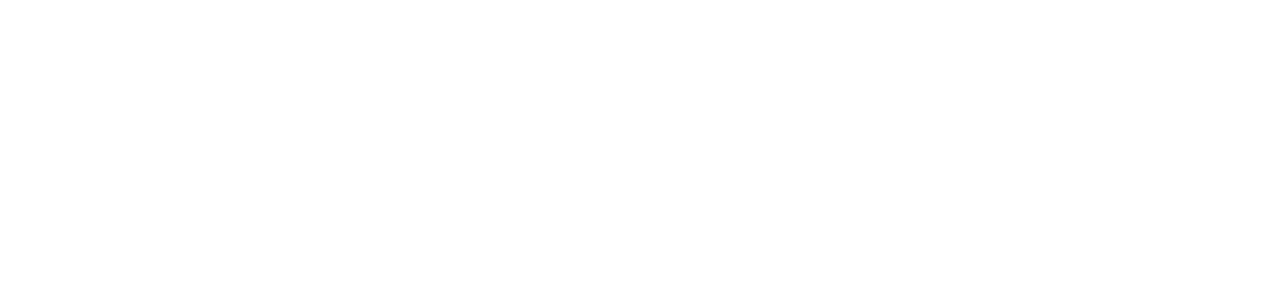
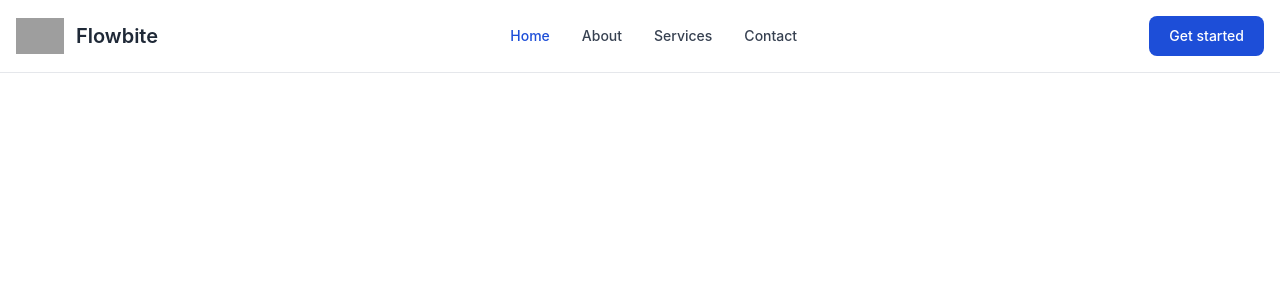
Before and after one commit to yeasin62/used-phone-website-client-side, a React (Create React App) app: page / in a window 1280 px wide. Shown: the top 300 px of the page. Built offline with nearby package versions, Linux system fonts and the light colour scheme; grey boxes are pictures that could not be loaded.

Commit message:
router setup

```diff
--- a/src/App.js
+++ b/src/App.js
@@ -1,11 +1,11 @@
 import logo from './logo.svg';
 import './App.css';
+import { RouterProvider } from 'react-router-dom';
+import router from './components/routes/Routes/Router';
 
 function App() {
   return (
-    <div className="App">
-
-    </div>
+    <RouterProvider router={router}></RouterProvider>
   );
 }
 
--- a/src/components/Header/Header.js
+++ b/src/components/Header/Header.js
@@ -2,9 +2,39 @@
 
 const Header = () => {
     return (
-        <div>
 
-        </div>
+<nav class="bg-white px-2 sm:px-4 py-2.5 dark:bg-gray-900 fixed w-full z-20 top-0 left-0 border-b border-gray-200 dark:border-gray-600">
+  <div class="container flex flex-wrap items-center justify-between mx-auto">
+  <a href="https://flowbite.com/" class="flex items-center">
+      <img src="https://flowbite.com/docs/images/logo.svg" class="h-6 mr-3 sm:h-9" alt="Flowbite Logo"/>
+      <span class="self-center text-xl font-semibold whitespace-nowrap dark:text-white">Flowbite</span>
+  </a>
+  <div class="flex md:order-2">
+      <button type="button" class="text-white bg-blue-700 hover:bg-blue-800 focus:ring-4 focus:outline-none focus:ring-blue-300 font-medium rounded-lg text-sm px-5 py-2.5 text-center mr-3 md:mr-0 dark:bg-blue-600 dark:hover:bg-blue-700 dark:focus:ring-blue-800">Get started</button>
+      <button data-collapse-toggle="navbar-sticky" type="button" class="inline-flex items-center p-2 text-sm text-gray-500 rounded-lg md:hidden hover:bg-gray-100 focus:outline-none focus:ring-2 focus:ring-gray-200 dark:text-gray-400 dark:hover:bg-gray-700 dark:focus:ring-gray-600" aria-controls="navbar-sticky" aria-expanded="false">
+        <span class="sr-only">Open main menu</span>
+        <svg class="w-6 h-6" aria-hidden="true" fill="currentColor" viewBox="0 0 20 20" xmlns="http://www.w3.org/2000/svg"><path fill-rule="evenodd" d="M3 5a1 1 0 011-1h12a1 1 0 110 2H4a1 1 0 01-1-1zM3 10a1 1 0 011-1h12a1 1 0 110 2H4a1 1 0 01-1-1zM3 15a1 1 0 011-1h12a1 1 0 110 2H4a1 1 0 01-1-1z" clip-rule="evenodd"></path></svg>
+    </button>
+  </div>
+  <div class="items-center justify-between hidden w-full md:flex md:w-auto md:order-1" id="navbar-sticky">
+    <ul class="flex flex-col p-4 mt-4 border border-gray-100 rounded-lg bg-gray-50 md:flex-row md:space-x-8 md:mt-0 md:text-sm md:font-medium md:border-0 md:bg-white dark:bg-gray-800 md:dark:bg-gray-900 dark:border-gray-700">
+      <li>
+        <a href="#" class="block py-2 pl-3 pr-4 text-white bg-blue-700 rounded md:bg-transparent md:text-blue-700 md:p-0 dark:text-white" aria-current="page">Home</a>
+      </li>
+      <li>
+        <a href="#" class="block py-2 pl-3 pr-4 text-gray-700 rounded hover:bg-gray-100 md:hover:bg-transparent md:hover:text-blue-700 md:p-0 md:dark:hover:text-white dark:text-gray-400 dark:hover:bg-gray-700 dark:hover:text-white md:dark:hover:bg-transparent dark:border-gray-700">About</a>
+      </li>
+      <li>
+        <a href="#" class="block py-2 pl-3 pr-4 text-gray-700 rounded hover:bg-gray-100 md:hover:bg-transparent md:hover:text-blue-700 md:p-0 md:dark:hover:text-white dark:text-gray-400 dark:hover:bg-gray-700 dark:hover:text-white md:dark:hover:bg-transparent dark:border-gray-700">Services</a>
+      </li>
+      <li>
+        <a href="#" class="block py-2 pl-3 pr-4 text-gray-700 rounded hover:bg-gray-100 md:hover:bg-transparent md:hover:text-blue-700 md:p-0 md:dark:hover:text-white dark:text-gray-400 dark:hover:bg-gray-700 dark:hover:text-white md:dark:hover:bg-transparent dark:border-gray-700">Contact</a>
+      </li>
+    </ul>
+  </div>
+  </div>
+</nav>
+
     );
 };
 
--- /dev/null
+++ b/src/components/pages/Home/Home.js
@@ -0,0 +1,11 @@
+import React from 'react';
+
+const Home = () => {
+    return (
+        <div>
+
+        </div>
+    );
+};
+
+export default Home;
--- a/src/components/routes/Routes/Router.js
+++ b/src/components/routes/Routes/Router.js
@@ -1,11 +1,18 @@
-import React from 'react';
+const { createBrowserRouter } = require("react-router-dom");
+const { default: Main } = require("../../../layout/Main/Main");
+const { default: Home } = require("../../pages/Home/Home");
 
-const Router = () => {
-    return (
-        <div>
+const router = createBrowserRouter([
+    {
+        path: '/',
+        element: <Main></Main>,
+        children: [
+            {
+                path: '/',
+                element: <Home></Home>
+            }
+        ]
+    }
+]);
 
-        </div>
-    );
-};
-
-export default Router;
+export default router;
```
